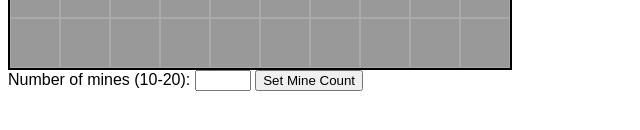
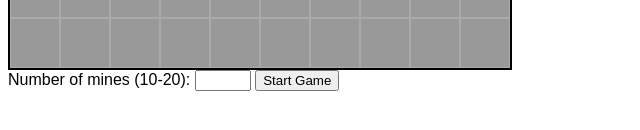
Before and after one commit to l33tdaniel/project-2, a website built with webpack: page src/html/index.html in a window 1280 px wide. Shown: the part 484-614 px from the top of the page, 0-640 px from the left. Built offline with nearby package versions, Linux system fonts and the light colour scheme.

Commit message:
Update index.html

```diff
--- a/src/html/index.html
+++ b/src/html/index.html
@@ -22,7 +22,7 @@
     <div>
         <label for="mineCount">Number of mines (10-20):</label>
         <input type="number" id="mineCount" name="mineCount" min="10" max="20">
-        <button id="setMineCountBtn">Set Mine Count</button>
+        <button id="setMineCountBtn">Start Game</button>
     </div>
 </div>
 </body>
```
